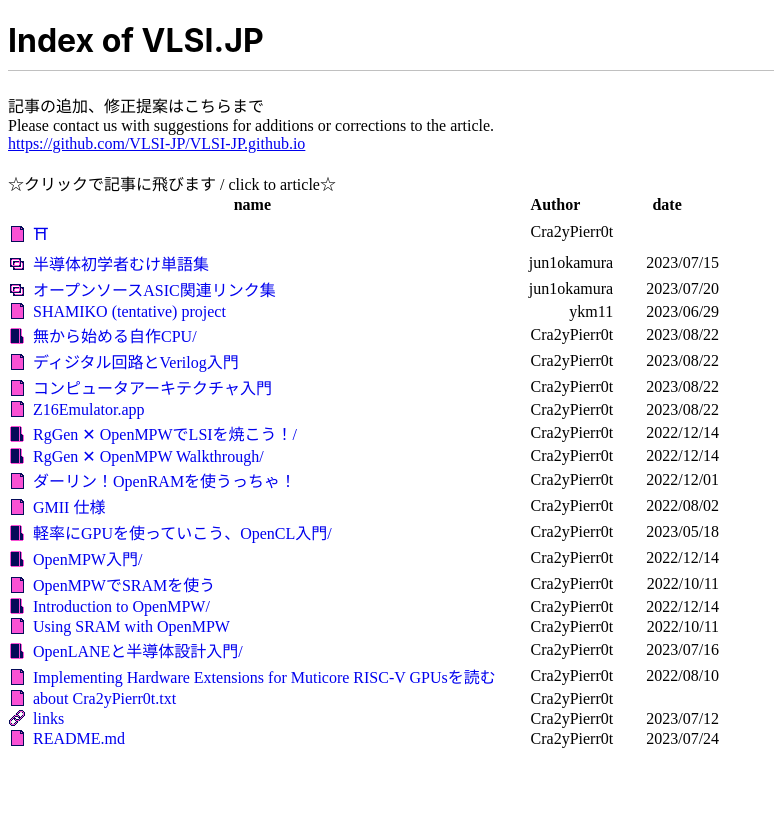
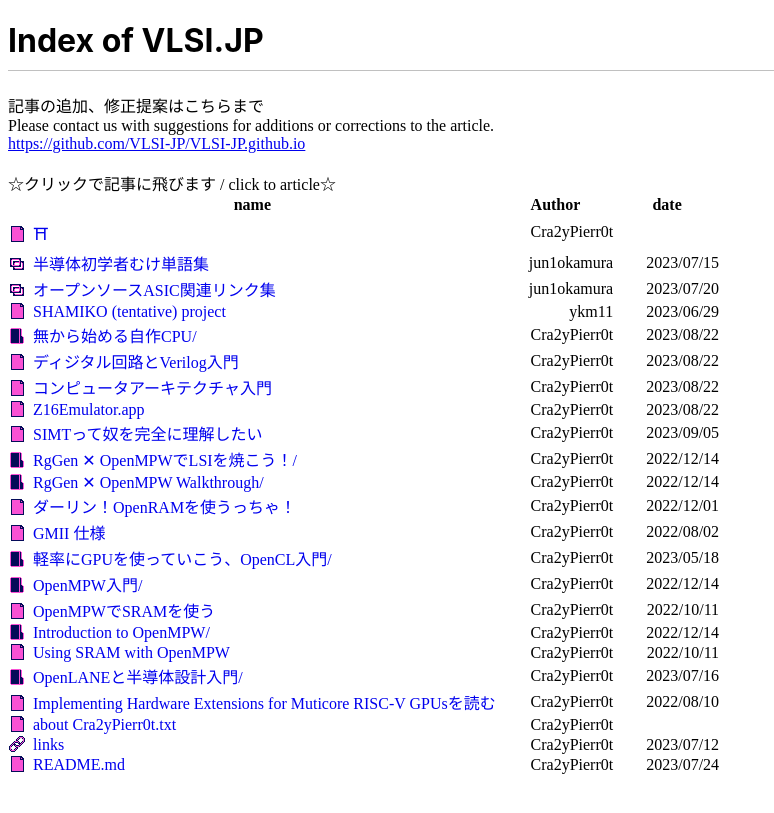
Before and after one commit to VLSI-JP/VLSI-JP.github.io, a Jekyll site: the page built from index.html, in a window 1280 px wide. Shown: the top 813 px of the page, without its empty margins (0-774 px from the left). Built offline with Jekyll 4.4.1, drawn with Linux system fonts in a browser that asks for light colours.

Commit message:
update index

```diff
--- a/_data/article_list.yml
+++ b/_data/article_list.yml
@@ -43,6 +43,12 @@
   author: Cra2yPierr0t
   date: 2023/08/22
   link: Z16Emulator.html
+  icon: file
+
+- title: SIMTって奴を完全に理解したい
+  author: Cra2yPierr0t
+  date: 2023/09/05
+  link: UnderstandSIMT.html
   icon: file
 
 - title: RgGen ✕ OpenMPWでLSIを焼こう！
```
